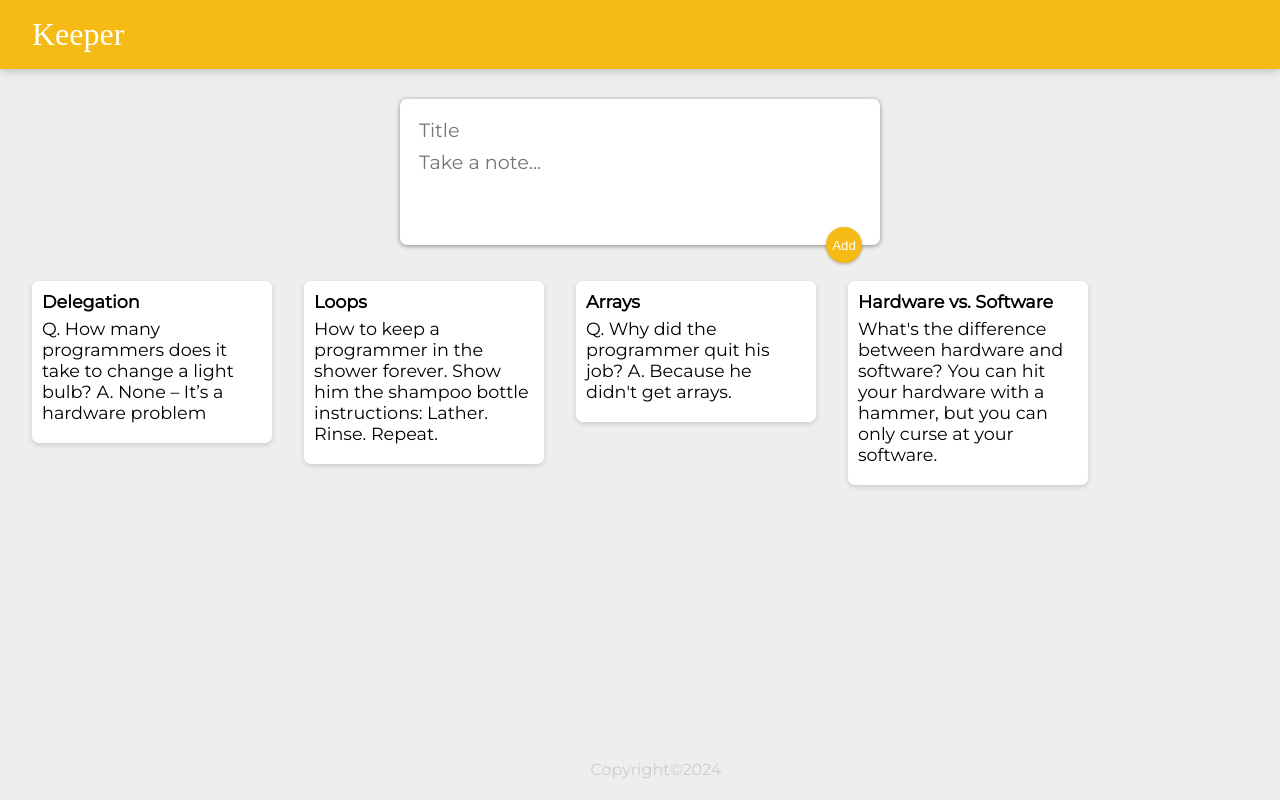
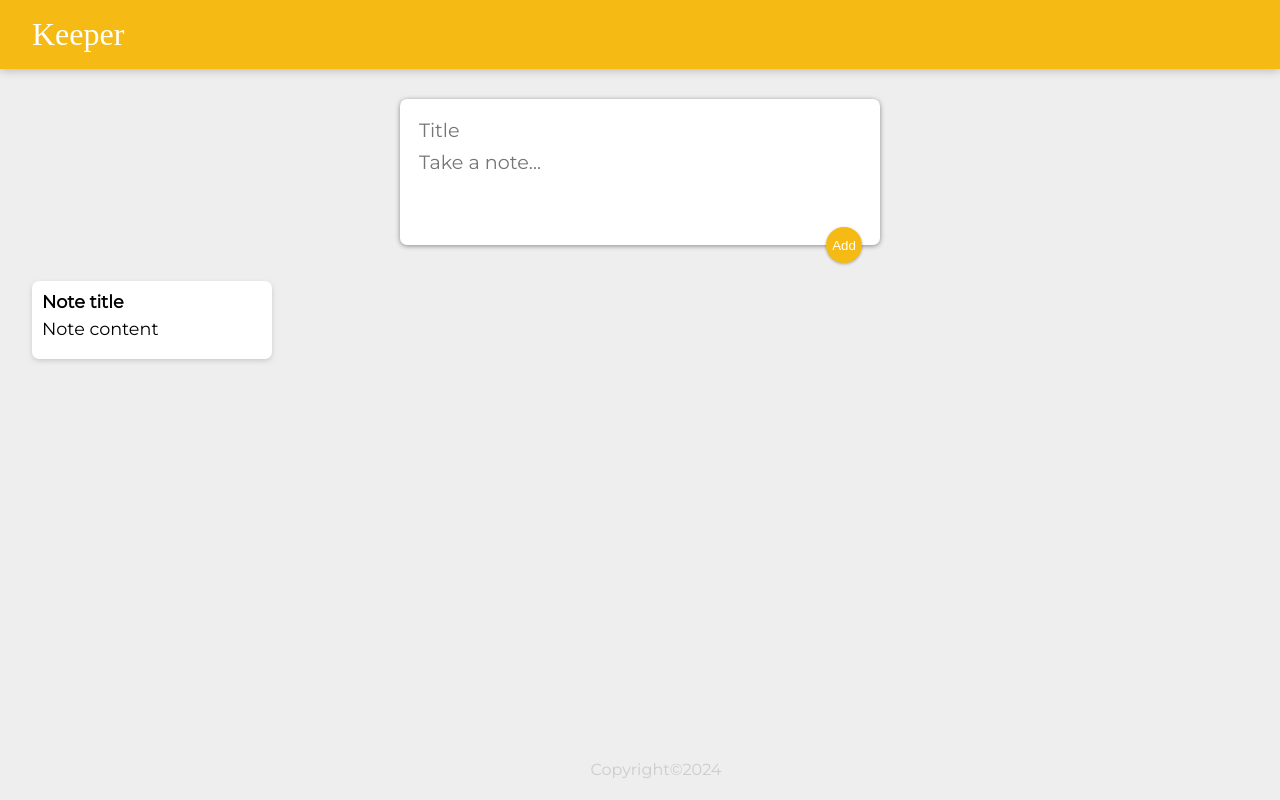
Before and after one commit to EjuluWilson/googleKeepClone, a React (Create React App) app: page / in a window 1280 px wide. Built offline with nearby package versions, Linux system fonts and the light colour scheme; a web font is replaced by a local one.

Commit message:
remove mannual notes

```diff
--- a/src/App.jsx
+++ b/src/App.jsx
@@ -2,7 +2,6 @@ import React from "react";
 import Header from "./components/Header";
 import Footer from "./components/Footer";
 import Note from "./components/Note";
-import notes from "./notes";
 import CreateArea from "./components/CreatArea"
 
 function App() {
@@ -10,9 +9,7 @@ function App() {
     <div>
       <Header />
       <CreateArea />
-      {notes.map((item) => (
-        <Note key={item.key} title={item.title} content={item.content} />
-      ))}
+      <Note key={1} title="Note title" content="Note content" />
       <Footer></Footer>
     </div>
   );
--- a/src/notes.js
+++ /dev/null
@@ -1,28 +0,0 @@
-const notes = [
-    {
-      key: 1,
-      title: "Delegation",
-      content:
-        "Q. How many programmers does it take to change a light bulb? A. None – It’s a hardware problem"
-    },
-    {
-      key: 2,
-      title: "Loops",
-      content:
-        "How to keep a programmer in the shower forever. Show him the shampoo bottle instructions: Lather. Rinse. Repeat."
-    },
-    {
-      key: 3,
-      title: "Arrays",
-      content:
-        "Q. Why did the programmer quit his job? A. Because he didn't get arrays."
-    },
-    {
-      key: 4,
-      title: "Hardware vs. Software",
-      content:
-        "What's the difference between hardware and software? You can hit your hardware with a hammer, but you can only curse at your software."
-    }
-  ];
-
-  export default notes;
```
